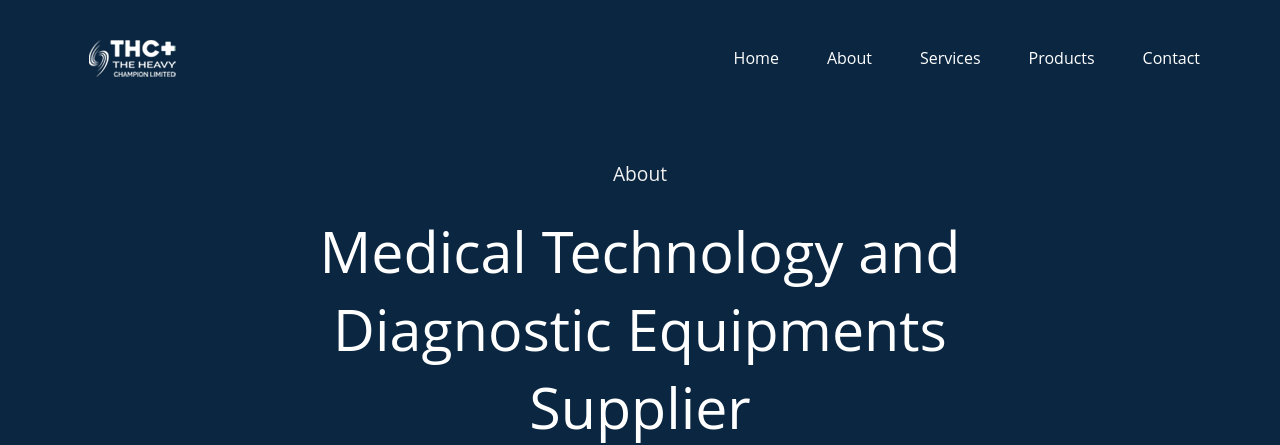
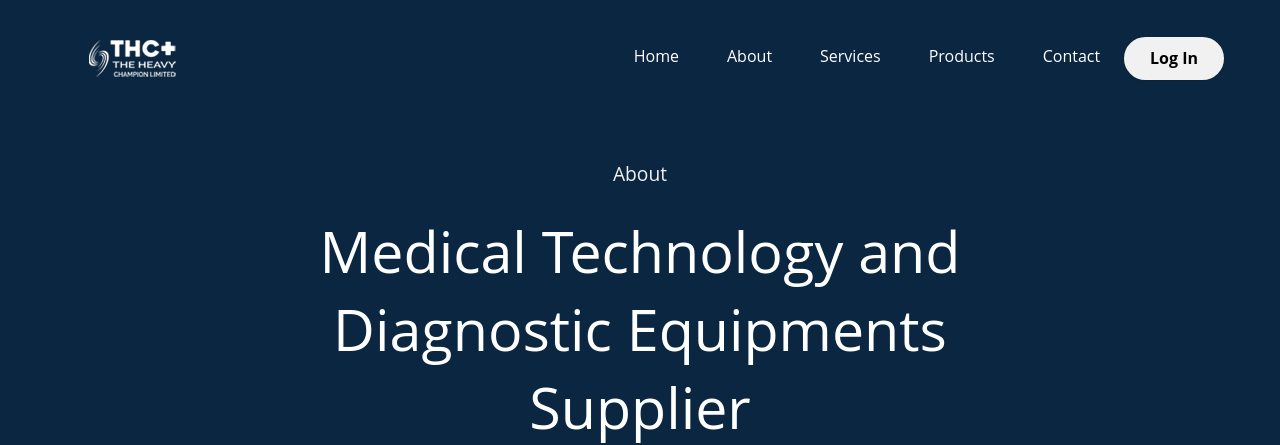
Before and after one commit to Jacobgijah/heavy_champion_webapp, a Django app: page /about/ in a window 1280 px wide. Shown: the top 445 px of the page. Run offline with Django 5.2, Linux system fonts and the light colour scheme; some libraries are stand-ins or nearby versions.

Commit message:
add log in

```diff
--- a/templates/base.html
+++ b/templates/base.html
@@ -64,7 +64,7 @@
             <li class="nav-item"><a class="nav-link" aria-current="page" href="{% url "services" %}">Services</a></li>
             <li class="nav-item"><a class="nav-link" aria-current="page" href="{% url "products" %}">Products</a></li>
             <li class="nav-item"><a class="nav-link" aria-current="page" href="{% url "contact" %}">Contact</a></li>
-            {% comment %} <li class="nav-item mt-2 mt-lg-0"><a class="nav-link btn btn-light text-black w-md-25 w-50 w-lg-100" aria-current="page" href="#">Log In</a></li> {% endcomment %}
+            <li class="nav-item mt-2 mt-lg-0"><a class="nav-link btn btn-light text-black w-md-25 w-50 w-lg-100" aria-current="page" href="#">Log In</a></li>
           </ul>
         </div>
       </div>
```
